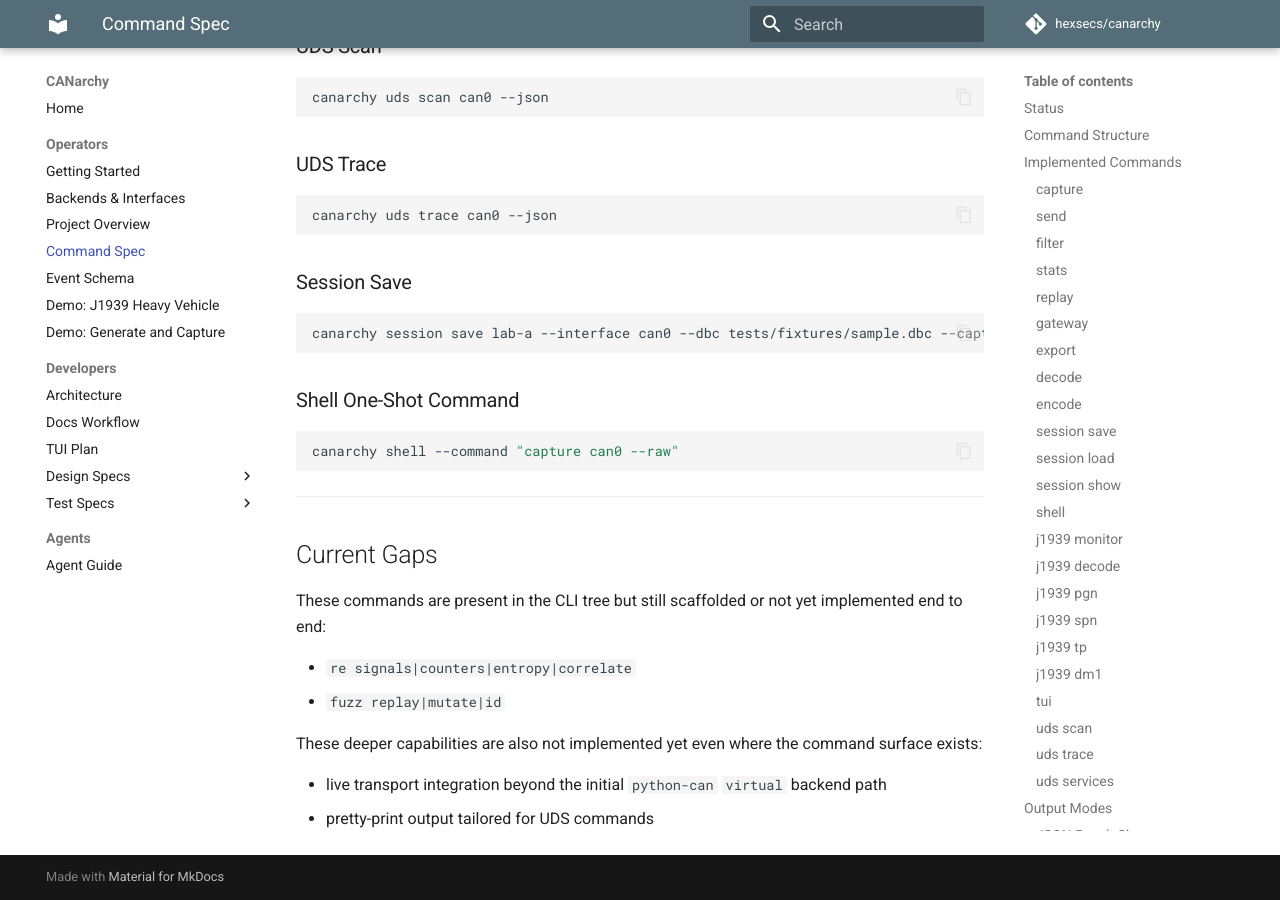
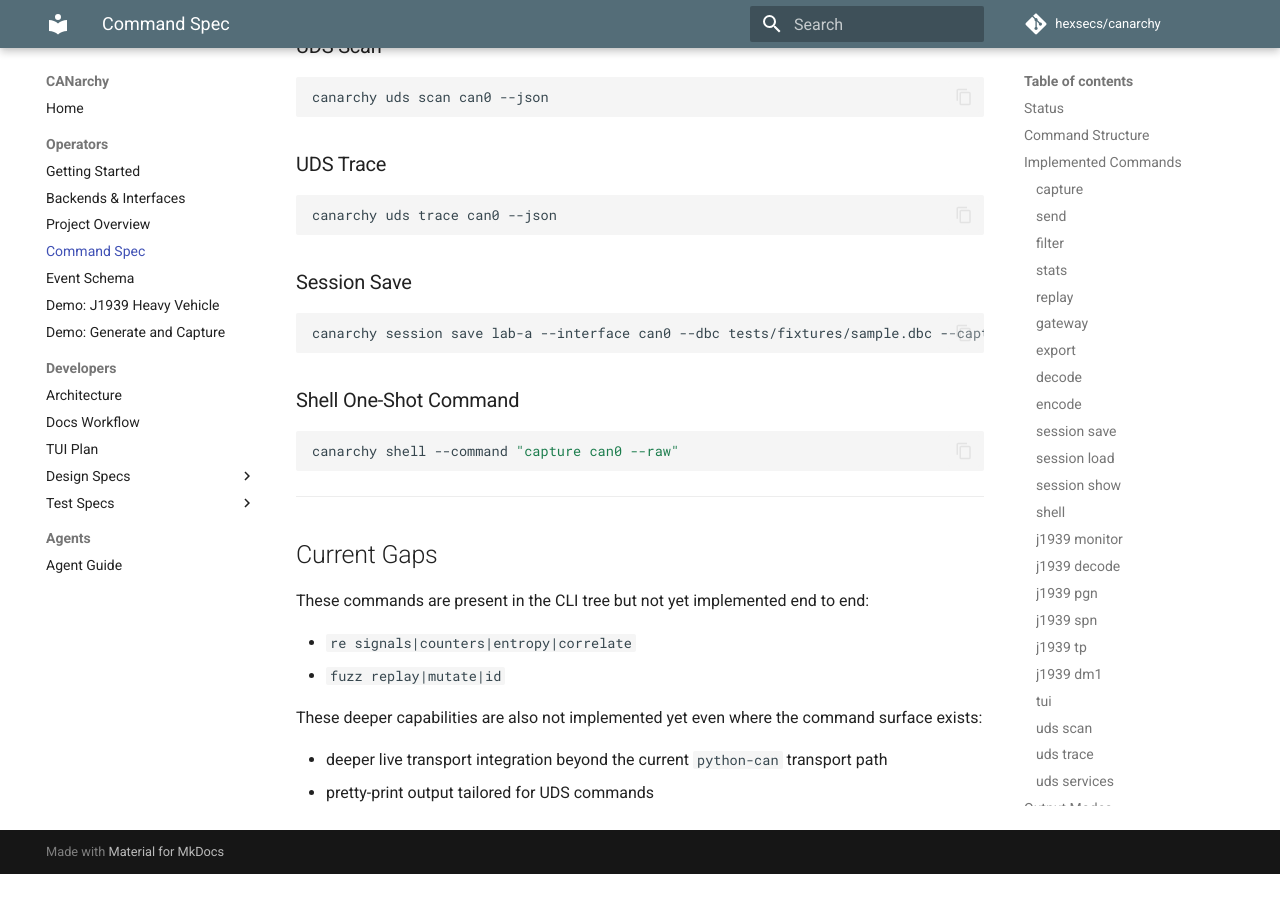
Before and after one commit to hexsecs/canarchy, an MkDocs documentation site: the page built from docs/command_spec.md, in a window 1280 px wide and 900 px high, scrolled down 12464 px. Built offline with MkDocs 1.6.1 and Material for MkDocs 9.7.7, drawn with Linux system fonts in a browser that asks for light colours; comment, search, counter and statistics services are not loaded; after the commit the page ends 13338 px from its top, so only the background shows below that.

Commit message:
Tighten implementation wording in docs
Refine README and overview/spec wording so implemented versus not-yet-complete behavior is described more precisely without scaffold-era terminology. refs #43

```diff
--- a/docs/command_spec.md
+++ b/docs/command_spec.md
@@ -555,12 +555,12 @@
 
 ## Current Gaps
 
-These commands are present in the CLI tree but still scaffolded or not yet implemented end to end:
+These commands are present in the CLI tree but not yet implemented end to end:
 
 * `re signals|counters|entropy|correlate`
 * `fuzz replay|mutate|id`
 
 These deeper capabilities are also not implemented yet even where the command surface exists:
 
-* live transport integration beyond the initial `python-can` `virtual` backend path
+* deeper live transport integration beyond the current `python-can` transport path
 * pretty-print output tailored for UDS commands
```
Also changed, not shown: README.md (+2 -2 lines), docs/overview.md (+1 -1 lines).
